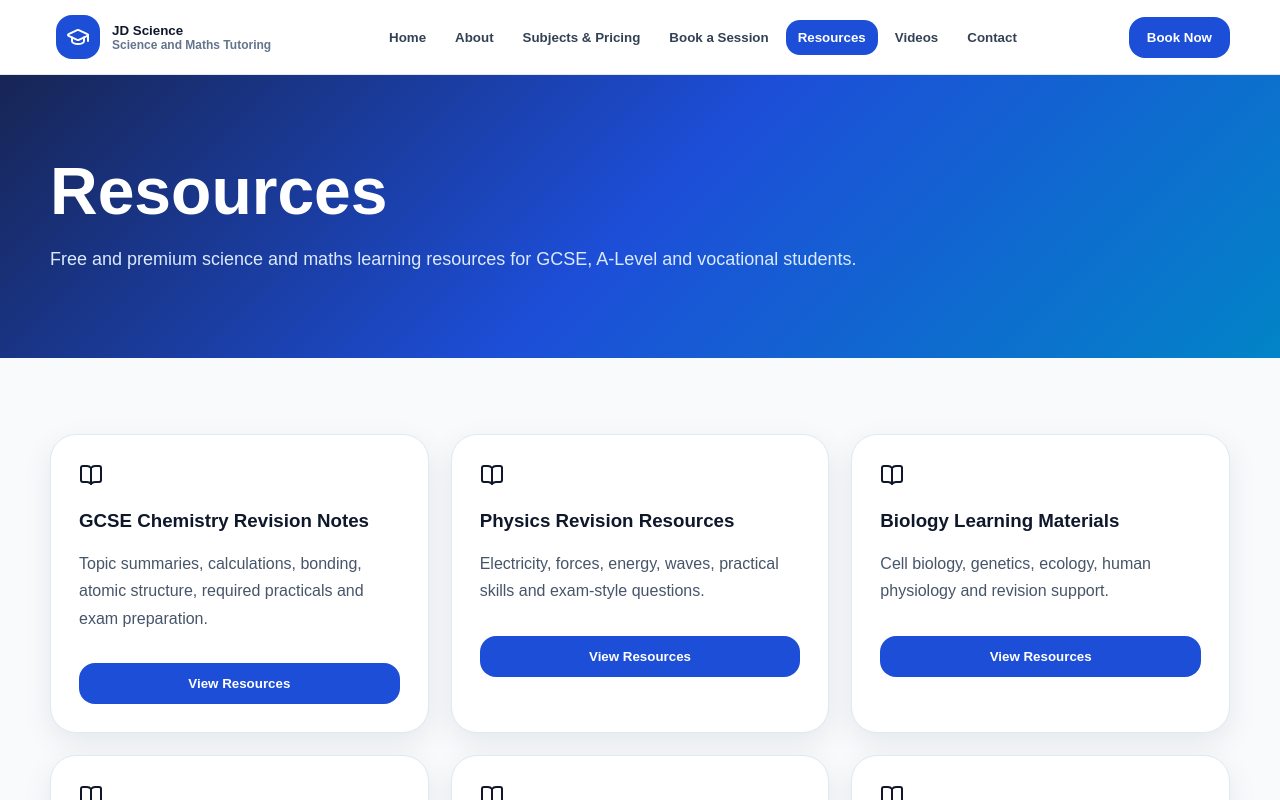
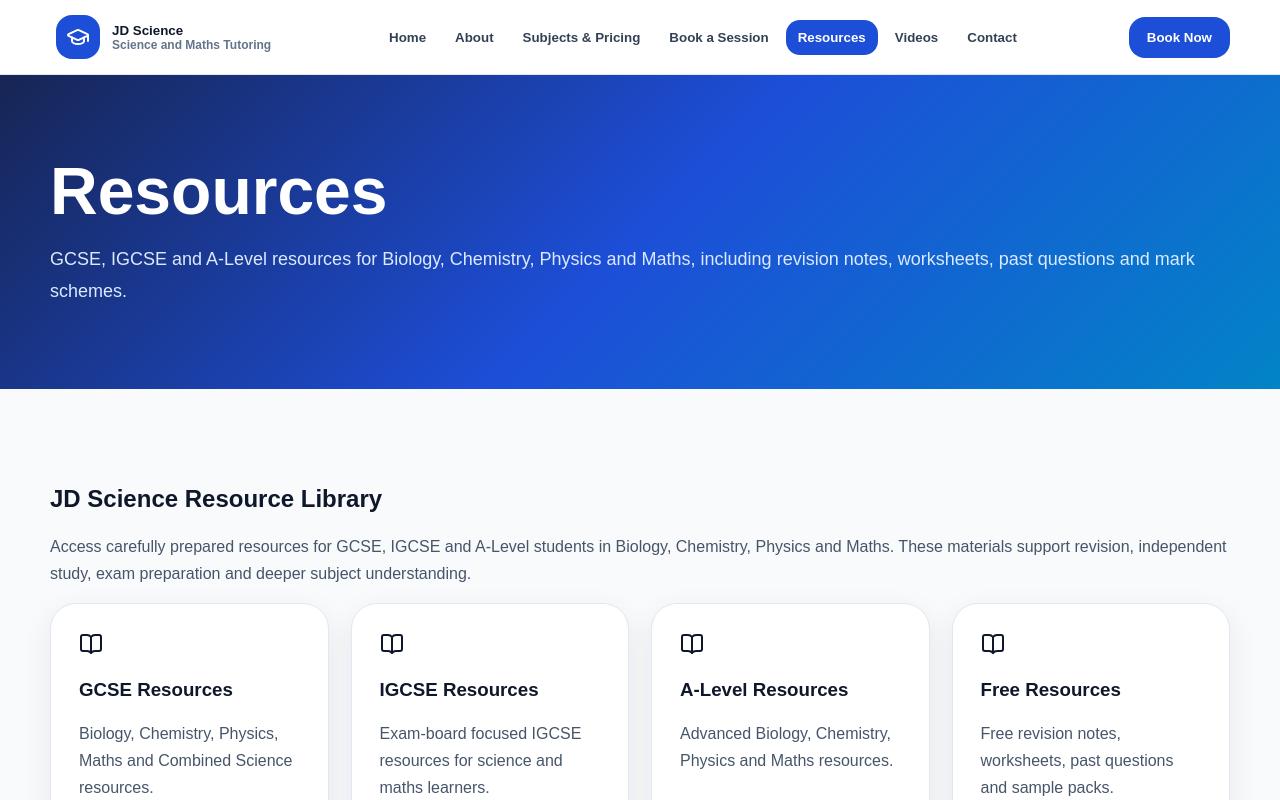
Before and after one commit to moky107/jdscience-website, a React (Vite) app: page / in a window 1280 px wide. Both pictures are taken after a click on the button "Resources". Shown: the top 800 px of the page. Built offline with nearby package versions, Linux system fonts and the light colour scheme.

Commit message:
Update resources page content

```diff
--- a/src/main.jsx
+++ b/src/main.jsx
@@ -16,22 +16,22 @@ function JDScienceWebsite() {
  const subjects = [
   [
     'Chemistry',
-    'GCSE, A-Level and BTEC Chemistry tutoring covering calculations, bonding, practical skills, exam preparation and revision support.',
+    'GCSE, IGCSE and A-Level Chemistry tutoring covering calculations, bonding, practical skills, exam preparation and revision support.',
     <FlaskConical />
   ],
   [
     'Physics',
-    'Physics tutoring covering electricity, forces, energy, waves, equations, required practicals and exam technique.',
+    'GCSE, IGCSE and A-Level Physics tutoring covering electricity, forces, energy, waves, equations, required practicals and exam technique.',
     <Atom />
   ],
   [
     'Biology',
-    'Biology lessons covering cell biology, genetics, human physiology, ecology, required practicals and exam-style questions.',
+    'GCSE, IGCSE and A-Level Biology tutoring covering cell biology, genetics, human physiology, ecology, required practicals and exam-style questions.',
     <Dna />
   ],
   [
     'Maths',
-    'GCSE Maths tutoring focused on problem solving, numeracy, confidence building and examination preparation.',
+    'GCSE, IGCSE and A-Level Maths tutoring focused on problem solving, numeracy, confidence building and examination preparation.',
     <Calculator />
   ],
 ];
@@ -174,71 +174,125 @@ function JDScienceWebsite() {
   <>
     <Header
       title="Resources"
-      text="Free and premium science and maths learning resources for GCSE, A-Level and vocational students."
+      text="GCSE, IGCSE and A-Level resources for Biology, Chemistry, Physics and Maths, including revision notes, worksheets, past questions and mark schemes."
     />
 
-    <section className="container section grid three">
+    <section className="container section">
+      <div className="resourceIntro">
+        <h2>JD Science Resource Library</h2>
+        <p>
+          Access carefully prepared resources for GCSE, IGCSE and A-Level students in Biology,
+          Chemistry, Physics and Maths. These materials support revision, independent study,
+          exam preparation and deeper subject understanding.
+        </p>
+      </div>
 
+      <div className="grid four">
         <div className="card">
           <BookOpen />
-        <h3>GCSE Chemistry Revision Notes</h3>
-        <p>
-          Topic summaries, calculations, bonding,
-          atomic structure, required practicals and exam preparation.
-        </p>
-        <button className="btn full">View Resources</button>
+          <h3>GCSE Resources</h3>
+          <p>Biology, Chemistry, Physics, Maths and Combined Science resources.</p>
         </div>
 
         <div className="card">
           <BookOpen />
-        <h3>Physics Revision Resources</h3>
-        <p>
-          Electricity, forces, energy, waves,
-          practical skills and exam-style questions.
-        </p>
-        <button className="btn full">View Resources</button>
+          <h3>IGCSE Resources</h3>
+          <p>Exam-board focused IGCSE resources for science and maths learners.</p>
         </div>
 
         <div className="card">
           <BookOpen />
-        <h3>Biology Learning Materials</h3>
-        <p>
-          Cell biology, genetics, ecology,
-          human physiology and revision support.
-        </p>
-        <button className="btn full">View Resources</button>
+          <h3>A-Level Resources</h3>
+          <p>Advanced Biology, Chemistry, Physics and Maths resources.</p>
         </div>
 
         <div className="card">
           <BookOpen />
-        <h3>GCSE Maths Support</h3>
+          <h3>Free Resources</h3>
+          <p>Free revision notes, worksheets, past questions and sample packs.</p>
+        </div>
+      </div>
+    </section>
+
+    <section className="container section">
+      <h2>GCSE Chemistry Resources</h2>
       <p>
-          Numeracy practice, algebra,
-          problem solving and exam preparation.
+        Access GCSE Chemistry revision notes, worksheets, past questions and mark schemes
+        for AQA, Edexcel, OCR and Eduqas.
       </p>
-        <button className="btn full">View Resources</button>
+
+      <div className="examBoardButtons">
+        <button>AQA Chemistry</button>
+        <button>Edexcel Chemistry</button>
+        <button>OCR Chemistry</button>
+        <button>Eduqas Chemistry</button>
       </div>
 
-      <div className="card">
-        <BookOpen />
-        <h3>Past Paper Questions</h3>
-        <p>
-          Practice questions and walkthrough solutions
-          for major UK exam boards.
-        </p>
-        <button className="btn full">Practice Questions</button>
+      <h3>AQA Chemistry</h3>
+
+      <div className="tableWrapper">
+        <table className="resourceTable">
+          <thead>
+            <tr>
+              <th>Topic</th>
+              <th>Revision Notes</th>
+              <th>Worksheets</th>
+              <th>Past Questions</th>
+              <th>Mark Schemes</th>
+            </tr>
+          </thead>
+
+          <tbody>
+            <tr>
+              <td>Atomic Structure</td>
+              <td>
+                <a href="/resources/JDScience_GCSE_AQA_Chemistry_Atomic-Structure_Revision-Notes.pdf" target="_blank" rel="noreferrer">
+                  Download
+                </a>
+              </td>
+              <td>
+                <a href="/resources/JDScience_GCSE_AQA_Chemistry_Atomic-Structure_Worksheet.pdf" target="_blank" rel="noreferrer">
+                  Download
+                </a>
+              </td>
+              <td>
+                <a href="/resources/JDScience_GCSE_AQA_Chemistry_Atomic-Structure_Past-Questions.pdf" target="_blank" rel="noreferrer">
+                  Download
+                </a>
+              </td>
+              <td>
+                <a href="/resources/JDScience_GCSE_AQA_Chemistry_Atomic-Structure_Mark-Scheme.pdf" target="_blank" rel="noreferrer">
+                  Download
+                </a>
+              </td>
+            </tr>
+
+            <tr>
+              <td>Periodic Table</td>
+              <td>Coming soon</td>
+              <td>Coming soon</td>
+              <td>Coming soon</td>
+              <td>Coming soon</td>
+            </tr>
+
+            <tr>
+              <td>Bonding</td>
+              <td>Coming soon</td>
+              <td>Coming soon</td>
+              <td>Coming soon</td>
+              <td>Coming soon</td>
+            </tr>
+
+            <tr>
+              <td>Quantitative Chemistry</td>
+              <td>Coming soon</td>
+              <td>Coming soon</td>
+              <td>Coming soon</td>
+              <td>Coming soon</td>
+            </tr>
+          </tbody>
+        </table>
       </div>
-
-      <div className="card">
-        <BookOpen />
-        <h3>Study Skills and Exam Technique</h3>
-        <p>
-          Revision planning, memory techniques,
-          exam strategy and study guidance.
-        </p>
-        <button className="btn full">Read More</button>
-      </div>
-
     </section>
   </>
 );
```
Lines whose indentation alone changed are shown as unchanged.
